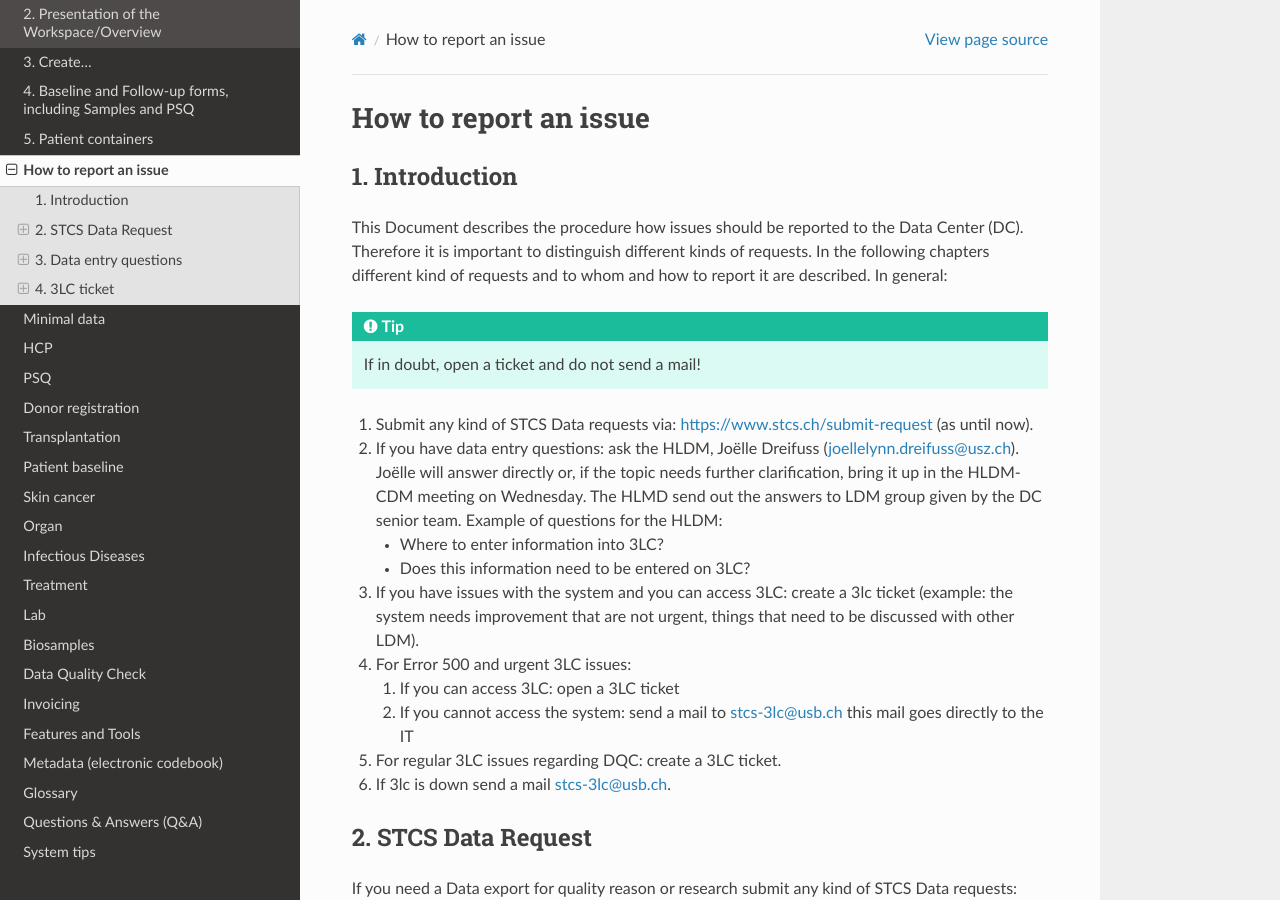
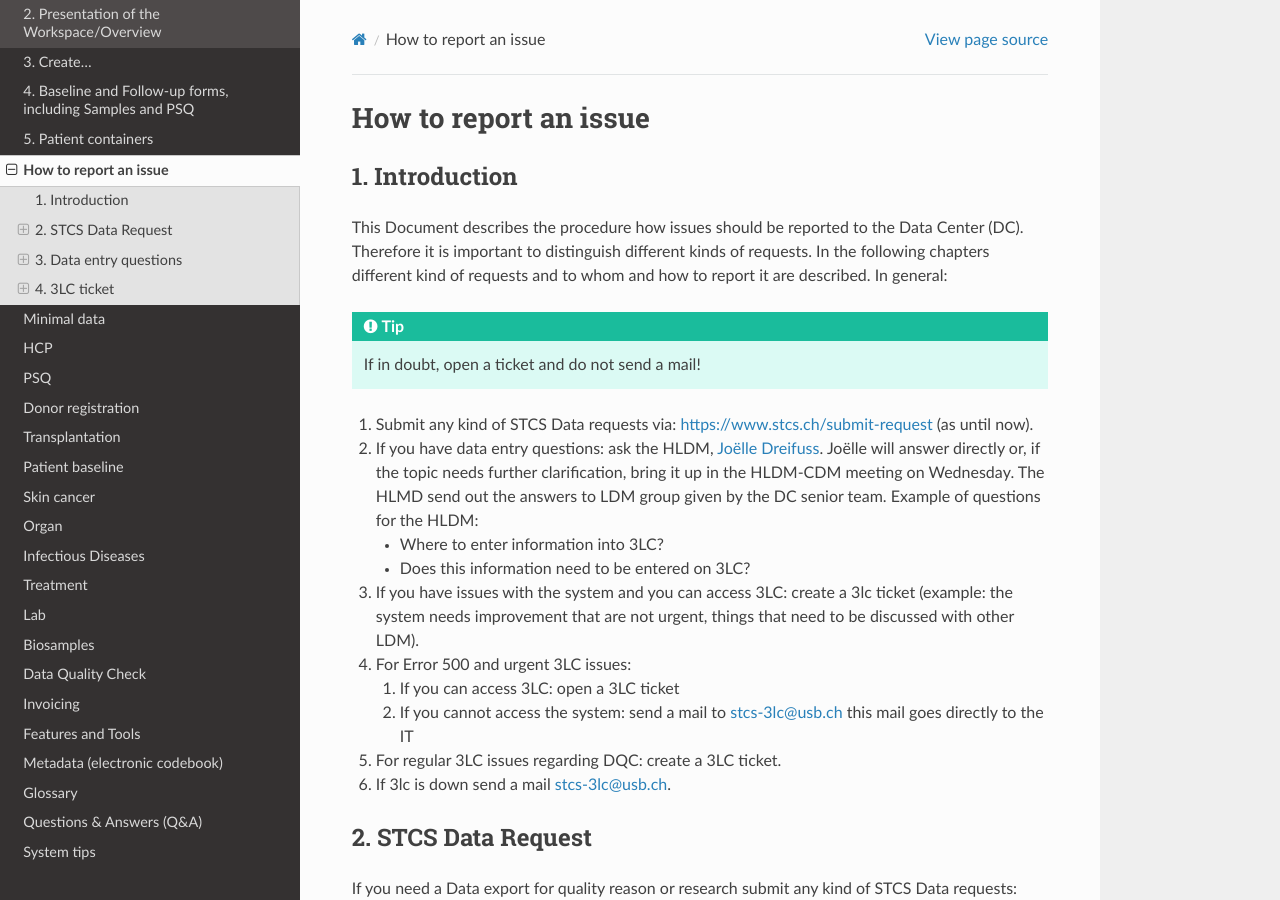
Before and after one commit to swiss-transplant-cohort-study/3LC-user-manual, a Sphinx documentation site: the page built from docs/source/issue.rst, in a window 1280 px wide and 900 px high. Built offline with Sphinx 7.4.7 and the Read the Docs theme 3.1.0, drawn with Linux system fonts in a browser that asks for light colours.

Commit message:
Update issue.rst

```diff
--- a/docs/source/issue.rst
+++ b/docs/source/issue.rst
@@ -10,7 +10,7 @@
 
 #. Submit any kind of STCS Data requests via: https://www.stcs.ch/submit-request (as until now).
 
-#. If you have data entry questions: ask the HLDM, Joëlle Dreifuss (joellelynn.dreifuss@usz.ch). Joëlle will answer directly or, if the topic needs further clarification, bring it up in the HLDM-CDM meeting on Wednesday. The HLMD send out the answers to LDM group given by the DC senior team. Example of questions for the HLDM:
+#. If you have data entry questions: ask the HLDM, `Joëlle Dreifuss <joellelynn.dreifuss@usz.ch>`_. Joëlle will answer directly or, if the topic needs further clarification, bring it up in the HLDM-CDM meeting on Wednesday. The HLMD send out the answers to LDM group given by the DC senior team. Example of questions for the HLDM:
 
    * Where to enter information into 3LC?
    * Does this information need to be entered on 3LC?
```
